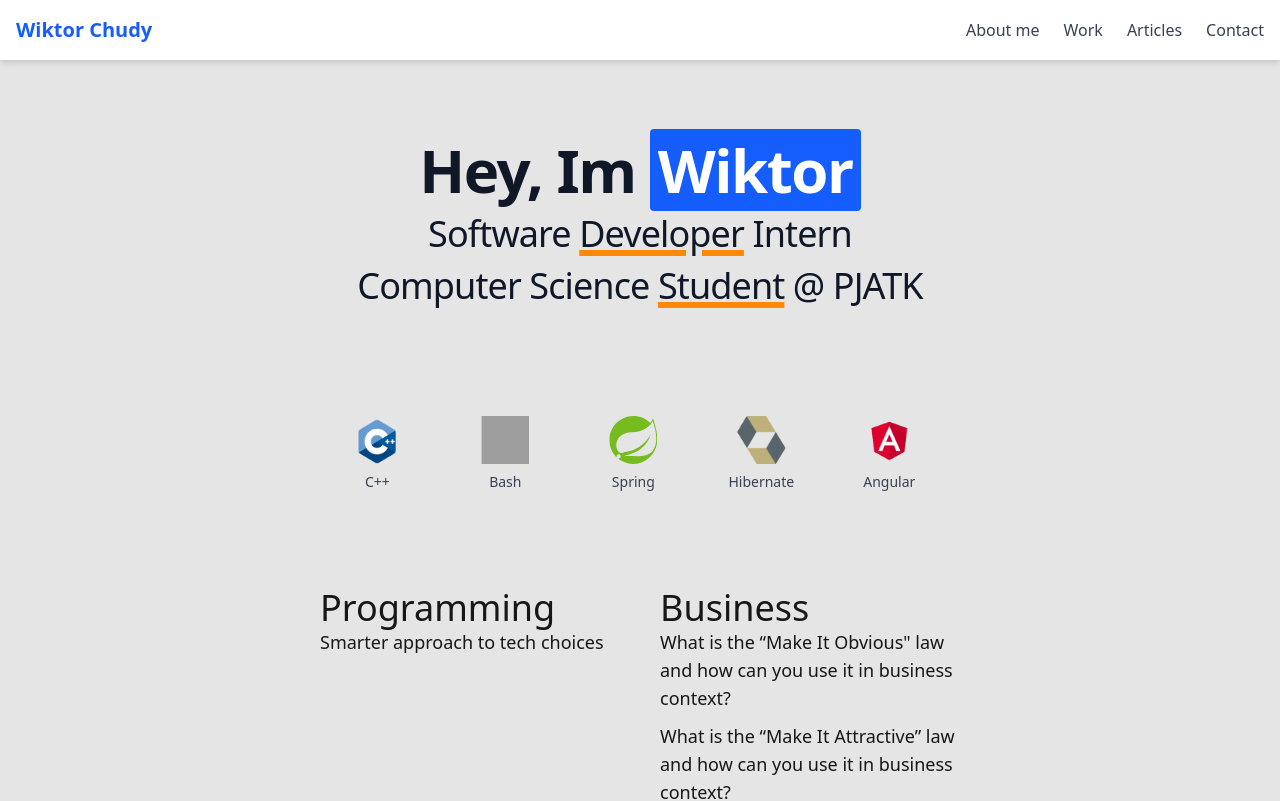
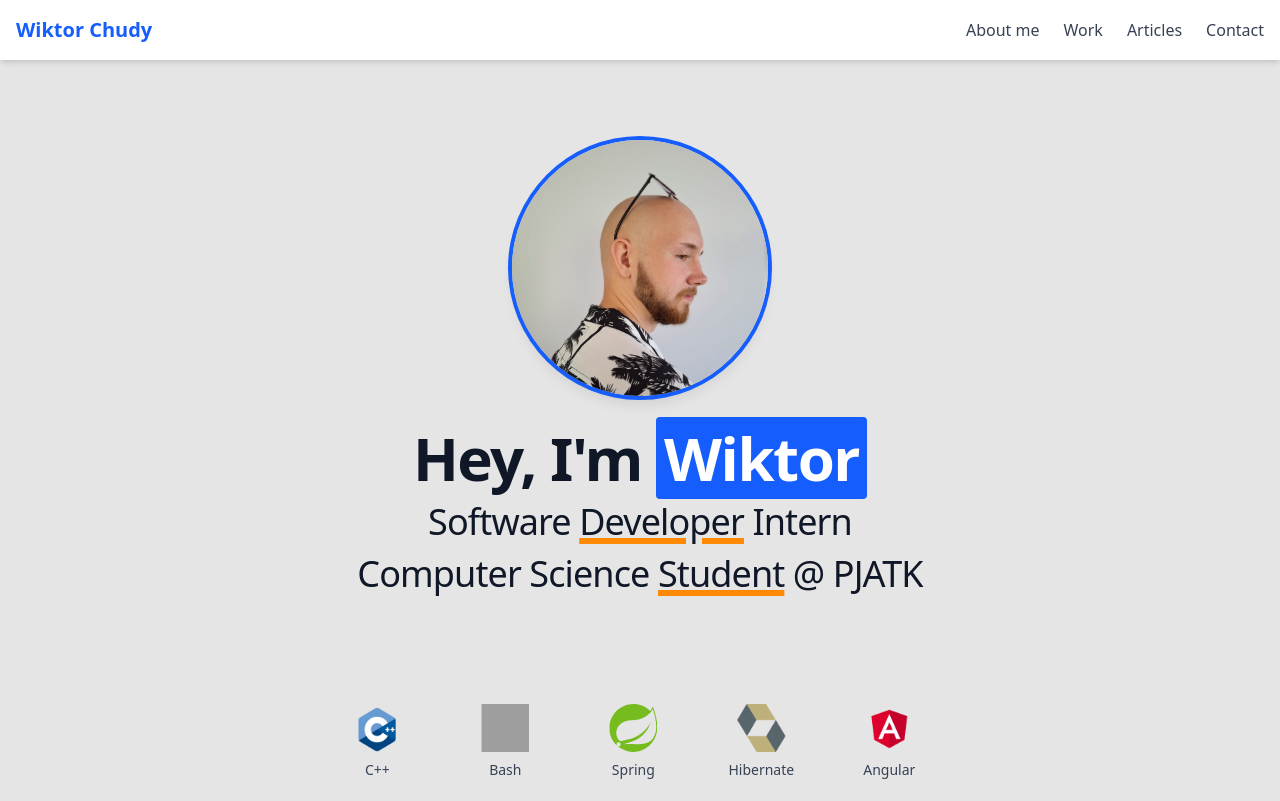
Before and after one commit to P4ZD4N/wiktor-chudy, a Next.js app: page / in a window 1280 px wide. Shown: the top 801 px of the page. Built offline with nearby package versions, Linux system fonts and the light colour scheme; grey boxes are pictures that could not be loaded.

Commit message:
feat: add my photo on home screen

```diff
--- a/app/page.tsx
+++ b/app/page.tsx
@@ -1,6 +1,7 @@
 import ArticleItemList from "@/components/ArticleListItem"
 import TechCarousel from "@/components/TechCarousel"
 import { getCategoriesArticles } from "@/lib/articles"
+import Image from "next/image"
 
 const HomePage = async () => {
   const articles = await getCategoriesArticles()
@@ -9,7 +10,18 @@ const HomePage = async () => {
     <section className="mx-auto w-11/12 md:w-1/2 mt-20 flex flex-col gap-16 mb-20">
       <header className="text-center">
 
-        <h1 className="mb-4 text-4xl font-extrabold leading-none tracking-tight text-gray-900 md:text-5xl lg:text-6xl dark:text-white slide-in">Hey, Im <mark className="px-2 text-white bg-blue-600 rounded-sm dark:bg-orange-500">Wiktor</mark></h1>
+        <div className="mb-6 md:mb-8 flex justify-center">
+          <div className="w-32 h-32 md:w-48 md:h-48 lg:w-64 lg:h-64 relative rounded-full overflow-hidden ring-4 ring-blue-600 dark:ring-orange-500 shadow-lg">
+            <Image
+              src="/me.jpg"
+              alt="Wiktor's photo"
+              fill
+              className="object-cover object-top"
+            />
+          </div>
+        </div>
+
+        <h1 className="mb-4 text-4xl font-extrabold leading-none tracking-tight text-gray-900 md:text-5xl lg:text-6xl dark:text-white slide-in">Hey, I&apos;m <mark className="px-2 text-white bg-blue-600 rounded-sm dark:bg-orange-500">Wiktor</mark></h1>
         <h2 className="mb-4 text-2xl font-normal leading-none tracking-tight text-gray-900 md:text-3xl lg:text-4xl dark:text-white slide-in">Software <span className="underline underline-offset-3 decoration-6 decoration-orange-400 dark:decoration-orange-500">Developer</span> Intern</h2>
         <h2 className="mb-4 text-2xl font-normal leading-none tracking-tight text-gray-900 md:text-3xl lg:text-4xl dark:text-white slide-in">Computer Science <span className="underline underline-offset-3 decoration-6 decoration-orange-400 dark:decoration-orange-500">Student</span> @ PJATK</h2>
 
```
Also changed, not shown: public/me.jpg (added).
